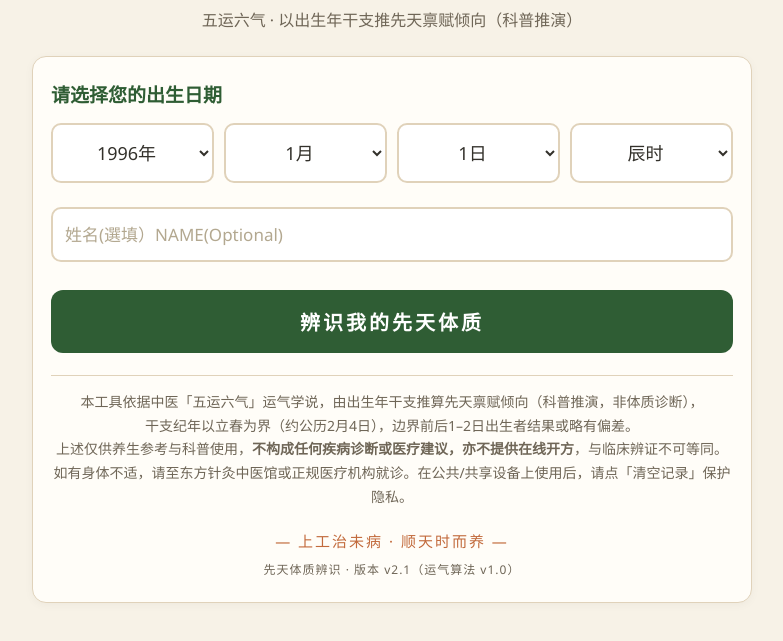
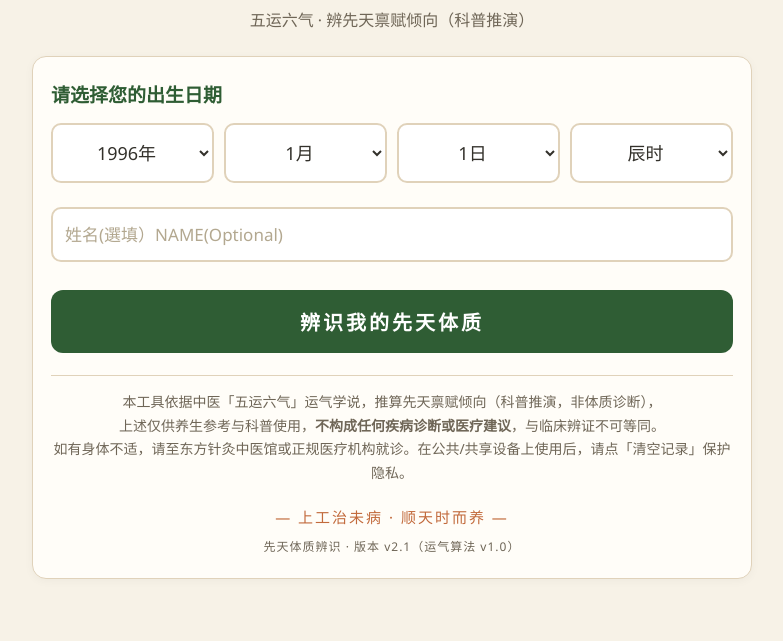
Before and after one commit to Jennyfulca/ca, a plain HTML site: page index.html in a window 1280 px wide. Shown: the part 123-764 px from the top of the page, without its empty margins (248-1031 px from the left). Drawn offline with Linux system fonts and the light colour scheme.

Commit message:
Update index.html

```diff
--- a/index.html
+++ b/index.html
@@ -166,7 +166,7 @@
 
   <div class="disclaimer" id="ui_disc"></div>
   <footer id="ui_footer">— 上工治未病 · 顺天时而养 —</footer>
-  <div class="ver">先天体质辨识 · 版本 v2.1（运气算法 v1.0）</div>
+  <div class="ver">先天体质辨识 · 版本 v2.1</div>
 </div>
 
 <!-- 报告弹层 -->
@@ -196,7 +196,7 @@ function lsDel(k){ try{localStorage.removeItem(k);}catch(e){delete _mem[k];} }
 const UI = {
   zh:{
     seal:'东方针灸中医馆', title:'先天体质辨识',
-    sub:'五运六气 · 以出生年干支推先天禀赋倾向（科普推演）',
+    sub:'五运六气 · 辨先天禀赋倾向（科普推演）',
     quote:'「食岁谷以全其真，食间谷以保其精。」<br>——《素问·至真要大论》',
     warn:'⚠ 药物调养须由执业中医师辨证处方。本工具所陈饮食与调理方向仅作养生参考，不作诊疗依据。',
     inputLabel:'请选择您的出生日期', btn:'辨识我的先天体质',
@@ -204,7 +204,7 @@ const UI = {
     sec3:'三、综合先天禀赋倾向（科普推演）', sec4:'四、弱项与需注意', sec5:'五、日常养护与饮食建议', sec6:'六、宜忌要点（忌口）', labelTitle:'先天禀赋标签（科普推演）', inputTime:'请选择出生时辰（仅作记录，先天禀赋以出生年干支为准）',
     note:'提示：本工具所判为「先天禀赋倾向（科普推演）」，并非临床体质诊断或证候判定。五运六气论体质，重在「先天禀赋之偏」，并非定数；后天调养、地域环境、生活习惯皆可纠偏。本工具仅据出生年干支（以立春约2月4日为界）推算先天禀赋倾向，属运气学说一脉，与临床「九种体质」分类、以及医师望闻问切之四诊合参不可等同，仅作养生参考。若生于立春当日（约2月4日）前后1–2天，建议以当年实际交节时刻复核，结果可能相反。',
     histTitle:'历史辨识记录', clear:'清空记录', reportBtn:'生成体质报告（可转发）',
-    disc:'本工具依据中医「五运六气」运气学说，由出生年干支推算先天禀赋倾向（科普推演，非体质诊断），<br>干支纪年以立春为界（约公历2月4日），边界前后1–2日出生者结果或略有偏差。<br>上述仅供养生参考与科普使用，<b>不构成任何疾病诊断或医疗建议，亦不提供在线开方</b>，与临床辨证不可等同。<br>如有身体不适，请至东方针灸中医馆或正规医疗机构就诊。在公共/共享设备上使用后，请点「清空记录」保护隐私。',
+    disc:'本工具依据中医「五运六气」运气学说，推算先天禀赋倾向（科普推演，非体质诊断），<br>上述仅供养生参考与科普使用，<b>不构成任何疾病诊断或医疗建议</b>，与临床辨证不可等同。<br>如有身体不适，请至东方针灸中医馆或正规医疗机构就诊。在公共/共享设备上使用后，请点「清空记录」保护隐私。',
     footer:'— 上工治未病 · 顺天时而养 —',
     rptTitle:'先天体质报告', rptSub:'五运六气 · 先天禀赋辨识',
     rConcl:'一、禀赋倾向结论', rWeak:'二、弱项与需注意', rCare:'三、饮食与调理建议',
```
